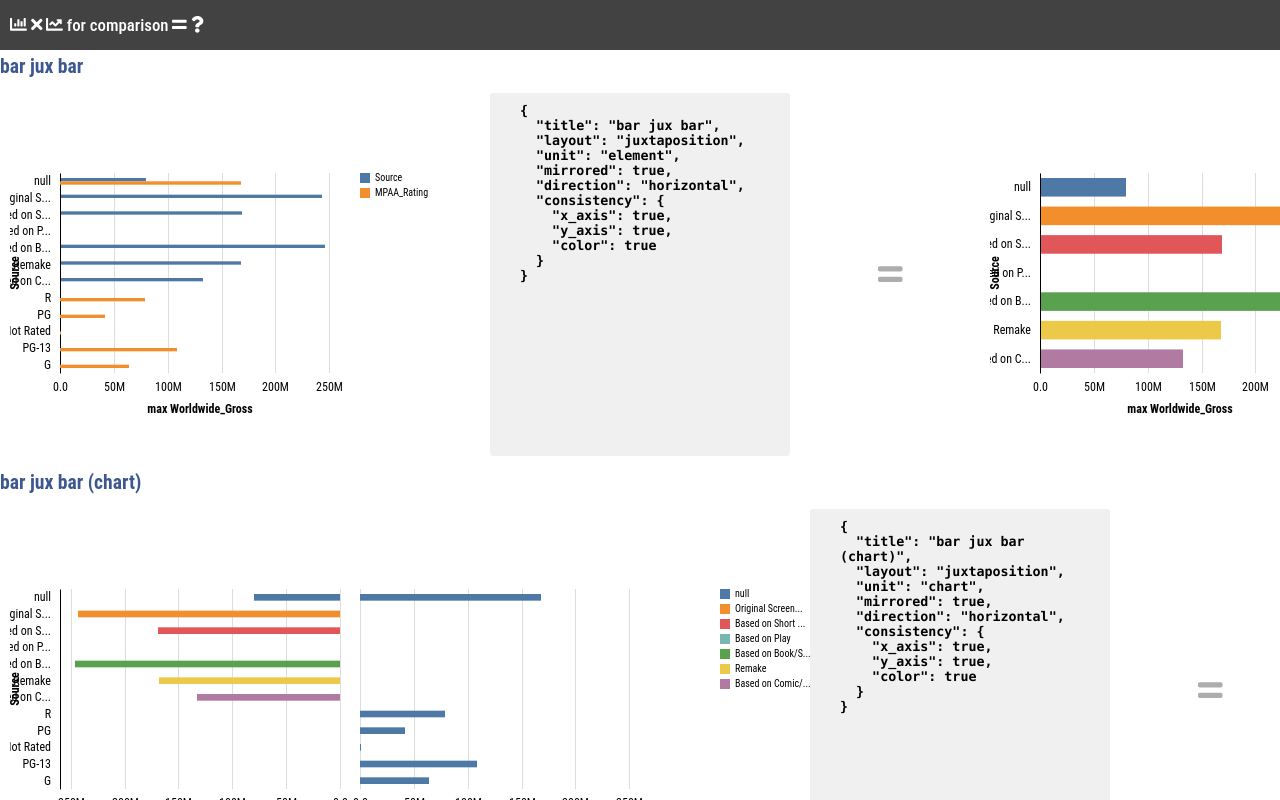
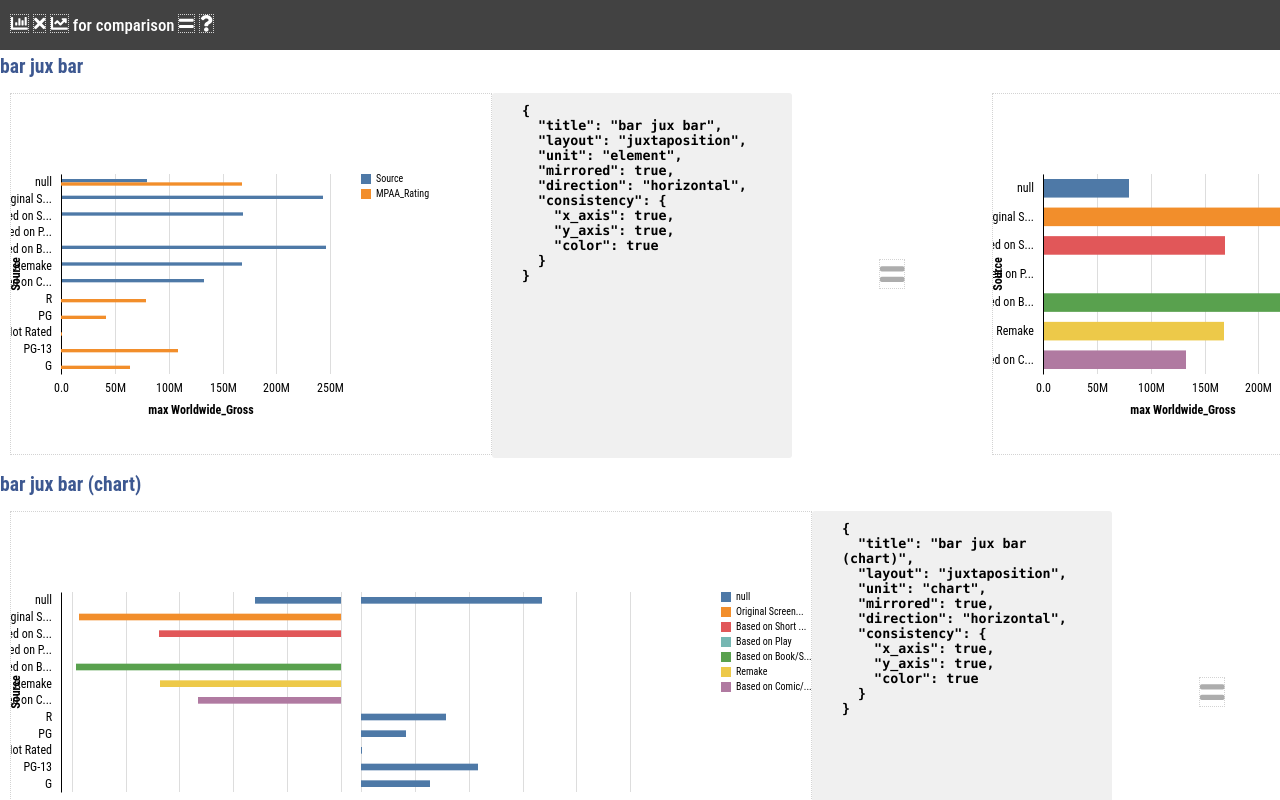
Before and after one commit to sehilyi/comparative-layout-explorer, a React app: page / in a window 1280 px wide. Built offline with nearby package versions, Linux system fonts and the light colour scheme.

Commit message:
Add border for all d3 chart to debug

```diff
--- a/src/app.scss
+++ b/src/app.scss
@@ -37,3 +37,8 @@ h3 {
 ::-webkit-scrollbar-thumb:hover {
   background: #999;
 }
+
+/* for test */
+svg {
+  border: 1px dotted lightgray;
+}
```
